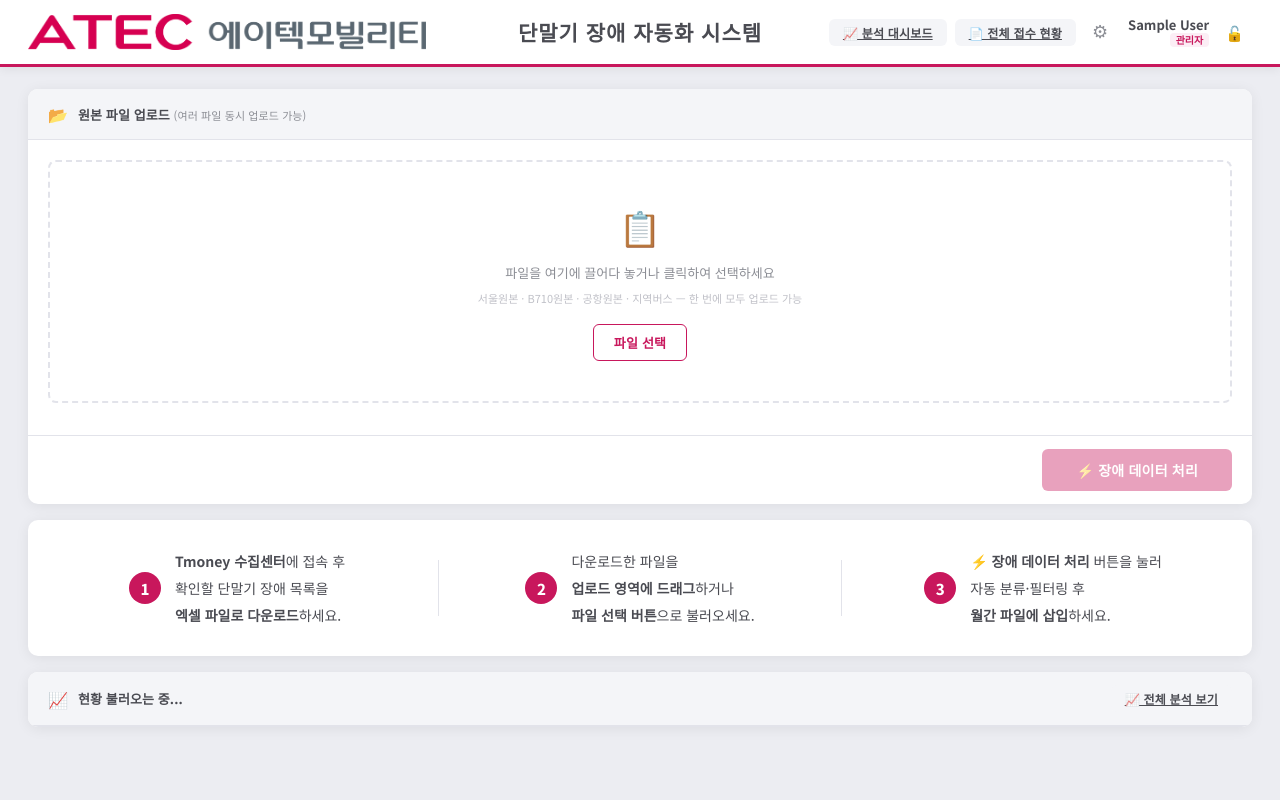
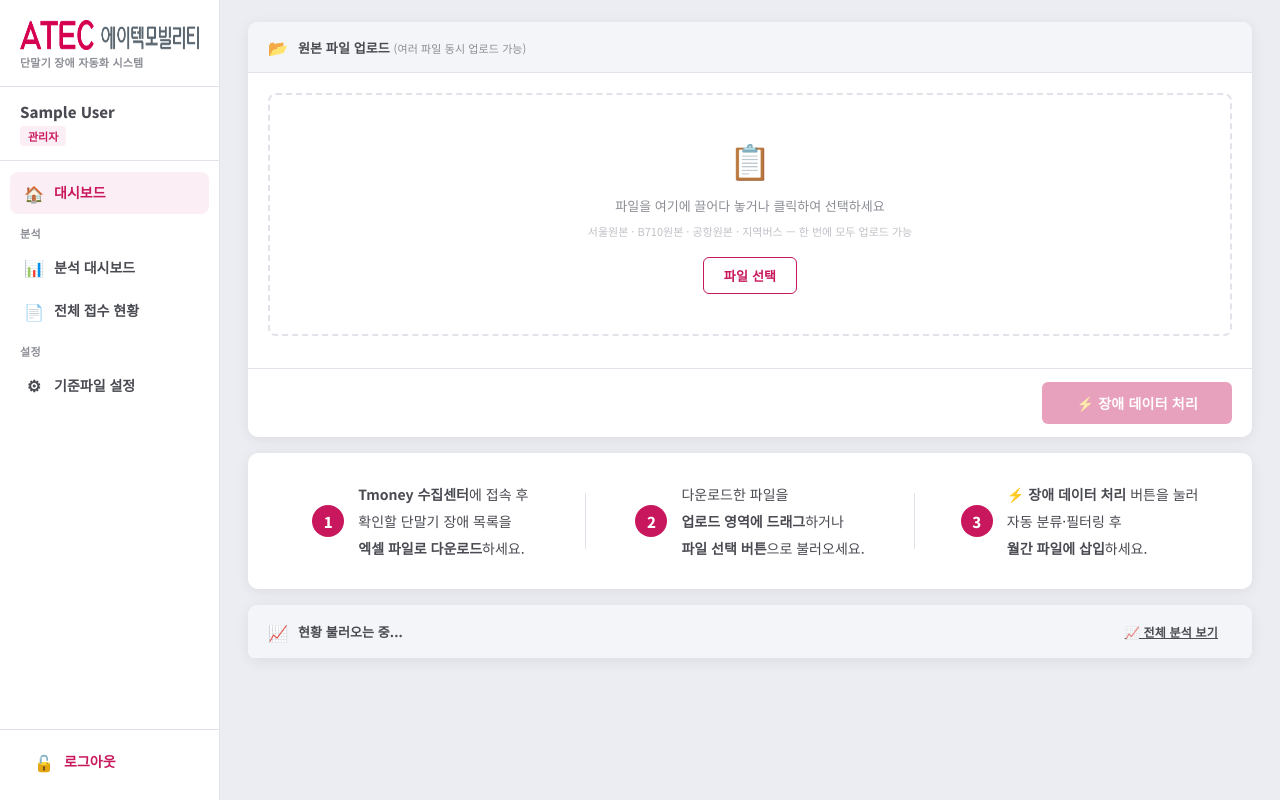
Before and after one commit to Han-sw1/hsw, a Flask app: page / in a window 1280 px wide. Run offline with Flask 3, Linux system fonts and the light colour scheme; the visitor is signed in with stand-in values (Sample User, id 1); data that the repository does not hold is empty; some libraries are stand-ins or nearby versions.

Commit message:
좌측 사이드바 네비게이션 추가
- _sidebar.html partial로 공통 사이드바 구현 (모든 페이지 include)
- 로고 + 앱명 + 사용자명/관리자뱃지 표시
- 대시보드 / 분석 대시보드 / 전체 접수 현황 / 기준파일 설정(관리자) / 로그아웃
- 현재 페이지 활성 하이라이트 (핑크 배경)
- 기존 상단 헤더 제거, app-layout/app-main 레이아웃 전환
- style.css에 사이드바 스타일 추가

Co-Authored-By: Claude Sonnet 4.6 <noreply@anthropic.com>

```diff
--- a/app.py
+++ b/app.py
@@ -188,7 +188,7 @@ def signup_page():
 @login_required
 def index():
     cfg = load_config()
-    return render_template("index.html", config=cfg)
+    return render_template("index.html", config=cfg, active_page="index")
 
 
 @app.route("/api/config", methods=["GET"])
@@ -655,7 +655,7 @@ def confirmed_weeks_stats():
 @app.route("/analysis")
 @login_required
 def analysis_page():
-    return render_template("analysis.html")
+    return render_template("analysis.html", active_page="analysis")
 
 
 @app.route("/api/analysis-data")
@@ -735,7 +735,7 @@ def download_monthly(filename):
 @app.route("/rawdata")
 @login_required
 def rawdata_page():
-    return render_template("rawdata.html")
+    return render_template("rawdata.html", active_page="rawdata")
 
 @app.route("/api/rawdata-stats")
 def rawdata_stats():
--- a/static/css/style.css
+++ b/static/css/style.css
@@ -419,3 +419,98 @@ body {
 .toast.show { transform: translateX(-50%) translateY(0); }
 .toast.error { background: var(--primary); }
 .toast.success { background: #1E7A3C; }
+
+/* ─── SIDEBAR LAYOUT ─── */
+.app-layout {
+  display: flex;
+  min-height: 100vh;
+}
+.sidebar {
+  width: 220px;
+  min-width: 220px;
+  background: var(--white);
+  border-right: 1.5px solid var(--border);
+  display: flex;
+  flex-direction: column;
+  position: fixed;
+  top: 0; left: 0;
+  height: 100vh;
+  z-index: 200;
+  overflow-y: auto;
+}
+.app-main {
+  margin-left: 220px;
+  flex: 1;
+  min-width: 0;
+  min-height: 100vh;
+}
+.sidebar-header {
+  padding: 20px 20px 16px;
+  border-bottom: 1px solid var(--border);
+  display: flex;
+  flex-direction: column;
+  gap: 4px;
+}
+.sidebar-logo-img { height: 30px; width: auto; }
+.sidebar-app-name {
+  font-size: 11px;
+  font-weight: 600;
+  color: var(--gray);
+  letter-spacing: 0.2px;
+}
+.sidebar-user {
+  padding: 14px 20px;
+  border-bottom: 1px solid var(--border);
+}
+.sidebar-user-name {
+  font-size: 15px;
+  font-weight: 800;
+  color: var(--gray-dark);
+}
+.sidebar-user-badge {
+  display: inline-block;
+  font-size: 11px;
+  font-weight: 700;
+  color: var(--primary);
+  background: var(--primary-light);
+  padding: 2px 8px;
+  border-radius: 4px;
+  margin-top: 4px;
+}
+.sidebar-nav { flex: 1; padding: 10px 0; }
+.nav-section-label {
+  font-size: 11px;
+  font-weight: 700;
+  color: var(--gray);
+  padding: 10px 20px 4px;
+  letter-spacing: 0.3px;
+}
+.nav-item {
+  display: flex;
+  align-items: center;
+  gap: 10px;
+  padding: 10px 14px;
+  margin: 1px 10px;
+  font-size: 14px;
+  font-weight: 600;
+  color: var(--gray-dark);
+  text-decoration: none;
+  border-radius: 8px;
+  transition: background 0.15s, color 0.15s;
+  cursor: pointer;
+  border: none;
+  background: none;
+  width: calc(100% - 20px);
+  font-family: inherit;
+  text-align: left;
+  line-height: 1.4;
+}
+.nav-item:hover { background: var(--gray-light); color: var(--primary); }
+.nav-item.active { background: var(--primary-light); color: var(--primary); }
+.nav-icon { font-size: 16px; width: 20px; text-align: center; flex-shrink: 0; }
+.sidebar-footer {
+  padding: 10px 10px 16px;
+  border-top: 1px solid var(--border);
+}
+.nav-item-logout { color: var(--primary); }
+.nav-item-logout:hover { background: var(--primary-light); }
--- /dev/null
+++ b/templates/_sidebar.html
@@ -0,0 +1,35 @@
+<aside class="sidebar">
+  <div class="sidebar-header">
+    <img src="/static/logo.png" alt="ATEC" class="sidebar-logo-img">
+    <div class="sidebar-app-name">단말기 장애 자동화 시스템</div>
+  </div>
+  <div class="sidebar-user">
+    <div class="sidebar-user-name">{{ current_user.name }}</div>
+    {% if current_user.is_admin %}
+    <span class="sidebar-user-badge">관리자</span>
+    {% endif %}
+  </div>
+  <nav class="sidebar-nav">
+    <a href="/" class="nav-item {% if active_page == 'index' %}active{% endif %}">
+      <span class="nav-icon">&#127968;</span> 대시보드
+    </a>
+    <div class="nav-section-label">분석</div>
+    <a href="/analysis" class="nav-item {% if active_page == 'analysis' %}active{% endif %}">
+      <span class="nav-icon">&#128202;</span> 분석 대시보드
+    </a>
+    <a href="/rawdata" class="nav-item {% if active_page == 'rawdata' %}active{% endif %}">
+      <span class="nav-icon">&#128196;</span> 전체 접수 현황
+    </a>
+    {% if current_user.is_admin %}
+    <div class="nav-section-label">설정</div>
+    <button class="nav-item" id="btnSettings">
+      <span class="nav-icon">&#9881;</span> 기준파일 설정
+    </button>
+    {% endif %}
+  </nav>
+  <div class="sidebar-footer">
+    <a href="/logout" class="nav-item nav-item-logout">
+      <span class="nav-icon">&#128275;</span> 로그아웃
+    </a>
+  </div>
+</aside>
--- a/templates/index.html
+++ b/templates/index.html
@@ -57,27 +57,10 @@
   </style>
 </head>
 <body>
-  <header class="header">
-    <div class="header-inner">
-      <a class="logo-area" href="/">
-        <img src="/static/logo.png" alt="ATEC 에이텍모빌리티" class="logo-img">
-      </a>
-      <div class="header-title">단말기 장애 자동화 시스템</div>
-      <div class="header-right">
-        <a href="/analysis" class="btn btn-secondary btn-sm">&#128200; 분석 대시보드</a>
-        <a href="/rawdata" class="btn btn-secondary btn-sm">&#128196; 전체 접수 현황</a>
-        <button class="btn-icon" id="btnSettings" title="기준파일 경로 설정">&#9881;</button>
-        <div style="display:flex;flex-direction:column;align-items:flex-end;margin-left:4px;line-height:1.2">
-          <span style="font-size:13px;font-weight:700;color:var(--gray-dark)">{{ current_user.name }}</span>
-          {% if current_user.is_admin %}
-          <span style="font-size:10px;font-weight:700;color:var(--primary);background:var(--primary-light);padding:1px 6px;border-radius:4px;margin-top:1px">관리자</span>
-          {% endif %}
-        </div>
-        <a href="/logout" class="btn-icon" title="로그아웃" style="font-size:15px;text-decoration:none">&#128275;</a>
-      </div>
-    </div>
-  </header>
+<div class="app-layout">
+  {% include '_sidebar.html' %}
 
+  <div class="app-main">
   <!-- 설정 모달 -->
   <div class="modal-overlay" id="settingsModal">
     <div class="modal">
@@ -359,6 +342,8 @@
     <div class="toast" id="toast"></div>
   </main>
 
+  </div>{# app-main #}
+</div>{# app-layout #}
   <script>
     window.IS_ADMIN = {{ 'true' if current_user.is_admin else 'false' }};
   </script>
```
Also changed, not shown: templates/analysis.html (+5 -13 lines), templates/rawdata.html (+5 -13 lines).
